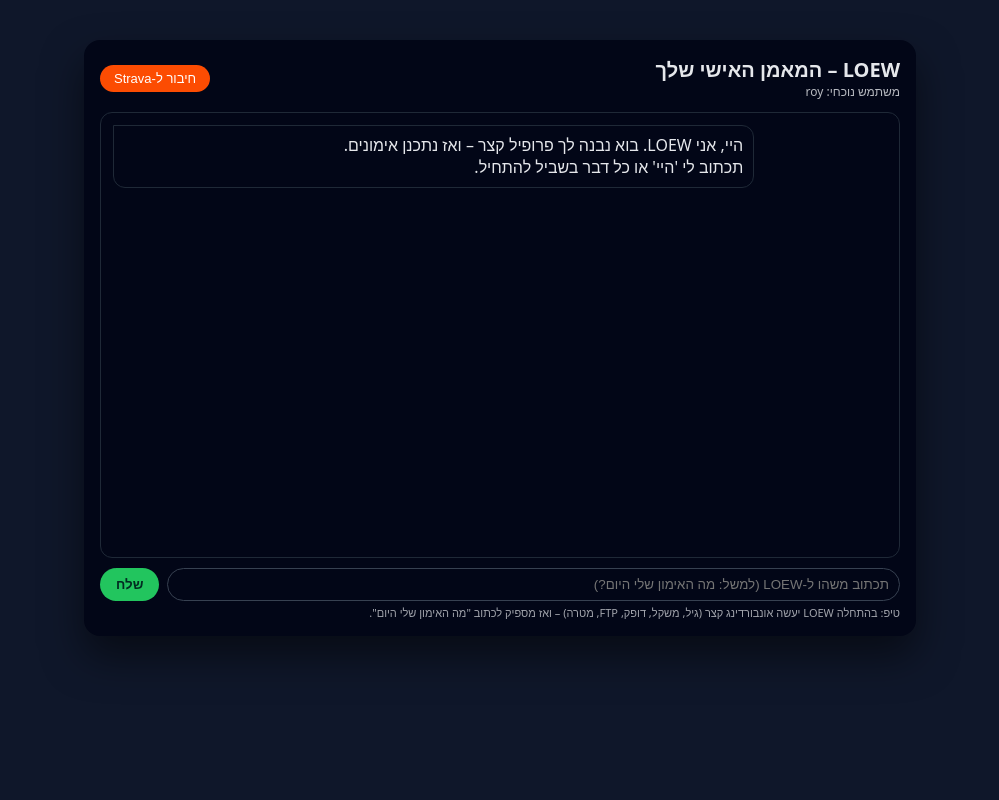
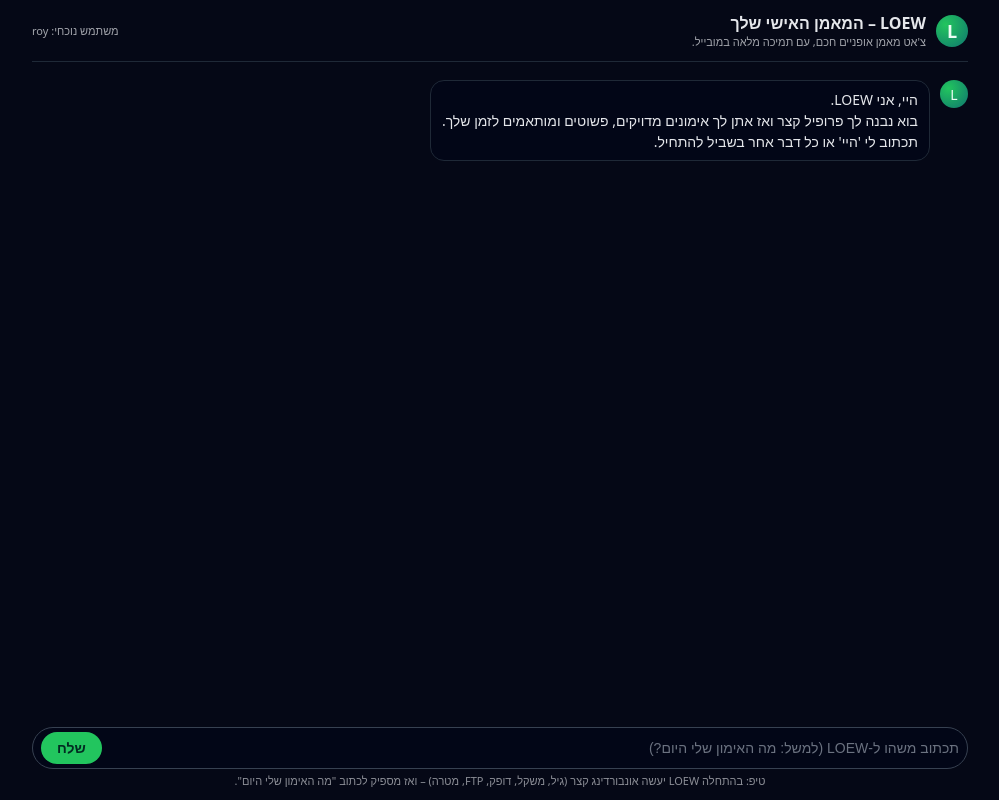
Before and after one commit to royloew/LOEW, a website: page public/index.html in a window 1280 px wide. Shown: the whole page, without its empty margins (140-1139 px from the left). Drawn offline with Linux system fonts and the light colour scheme.

Commit message:
Updated UI to ChatGPT-style

```diff
--- a/public/index.html
+++ b/public/index.html
@@ -4,92 +4,198 @@
     <meta charset="UTF-8" />
     <title>LOEW Chat</title>
     <meta name="viewport" content="width=device-width, initial-scale=1" />
+
     <style>
+      :root {
+        color-scheme: dark;
+      }
+
+      * {
+        box-sizing: border-box;
+      }
+
       body {
+        margin: 0;
         font-family: system-ui, -apple-system, BlinkMacSystemFont, "Segoe UI",
           sans-serif;
-        margin: 0;
-        padding: 0;
-        background: #0f172a;
+        background: #050816;
         color: #e5e7eb;
+      }
+
+      .page {
+        min-height: 100vh;
+        max-width: 960px;
+        margin: 0 auto;
+        padding: 0 12px;
         display: flex;
-        justify-content: center;
+        flex-direction: column;
       }
-      .app {
-        margin-top: 40px;
-        width: 100%;
-        max-width: 800px;
-        background: #020617;
-        border-radius: 16px;
-        padding: 16px;
-        box-shadow: 0 20px 40px rgba(0, 0, 0, 0.5);
-      }
+
+      /* ===== HEADER (כמו הפס העליון בצ'אט) ===== */
       .header {
         display: flex;
+        align-items: center;
         justify-content: space-between;
+        padding: 12px 0;
+        border-bottom: 1px solid #1f2937;
+        gap: 8px;
+      }
+
+      .header-left {
+        display: flex;
         align-items: center;
-        margin-bottom: 12px;
+        gap: 10px;
       }
+
+      .logo-circle {
+        width: 32px;
+        height: 32px;
+        border-radius: 999px;
+        background: radial-gradient(circle at 30% 30%, #22c55e, #0f766e);
+        display: flex;
+        align-items: center;
+        justify-content: center;
+        font-size: 18px;
+        font-weight: 700;
+        color: #ecfdf5;
+        flex-shrink: 0;
+      }
+
+      .title-block {
+        display: flex;
+        flex-direction: column;
+      }
+
       .title {
-        font-size: 20px;
-        font-weight: 700;
+        font-size: 16px;
+        font-weight: 600;
       }
-      .user-id-box {
-        font-size: 12px;
-        opacity: 0.8;
+
+      .subtitle {
+        font-size: 11px;
+        opacity: 0.7;
       }
-      .strava-btn {
-        background: #fc4c02;
-        color: white;
+
+      .header-right {
+        font-size: 11px;
+        opacity: 0.7;
+        text-align: left;
+      }
+
+      /* ===== CHAT AREA ===== */
+      .chat-container {
+        flex: 1;
+        display: flex;
+        flex-direction: column;
+        padding: 8px 0 80px; /* מקום לאינפוט */
+      }
+
+      #chat {
+        flex: 1;
+        overflow-y: auto;
+        padding: 10px 0 16px;
+        display: flex;
+        flex-direction: column;
+        gap: 10px;
+      }
+
+      .message-row {
+        display: flex;
+        gap: 10px;
+        width: 100%;
+      }
+
+      .message-row.assistant {
+        flex-direction: row;
+      }
+
+      .message-row.user {
+        flex-direction: row-reverse;
+      }
+
+      .avatar {
+        width: 28px;
+        height: 28px;
+        border-radius: 999px;
+        background: #111827;
+        border: 1px solid #1f2937;
+        display: flex;
+        align-items: center;
+        justify-content: center;
+        font-size: 14px;
+        flex-shrink: 0;
+      }
+
+      .avatar.assistant {
+        background: radial-gradient(circle at 30% 30%, #22c55e, #0f766e);
+        color: #ecfdf5;
         border: none;
-        border-radius: 999px;
-        padding: 6px 14px;
-        font-size: 13px;
-        cursor: pointer;
       }
-      .chat {
-        border-radius: 12px;
+
+      .avatar.user {
+        background: #1f2937;
+        color: #e5e7eb;
+      }
+
+      .bubble {
+        max-width: 100%;
+        padding: 8px 11px;
+        border-radius: 14px;
+        font-size: 14px;
+        line-height: 1.5;
+        white-space: pre-wrap;
+        word-wrap: break-word;
+      }
+
+      .bubble.assistant {
         background: #020617;
         border: 1px solid #1f2937;
-        padding: 12px;
-        height: 420px;
-        overflow-y: auto;
-        margin-bottom: 10px;
       }
-      .msg {
-        margin-bottom: 10px;
-        max-width: 80%;
-        line-height: 1.4;
-        white-space: pre-wrap;
+
+      .bubble.user {
+        background: #10b981;
+        color: #022c22;
       }
-      .msg.me {
-        margin-left: auto;
-        background: #1d4ed8;
-        color: white;
-        padding: 8px 10px;
-        border-radius: 12px 0 12px 12px;
+
+      /* ===== INPUT BAR (קבוע בתחתית, כמו GPT) ===== */
+      .input-bar-wrap {
+        position: sticky;
+        bottom: 0;
+        margin: 0 -12px;
+        padding: 8px 12px 12px;
+        background: linear-gradient(to top, #050816 60%, rgba(5, 8, 22, 0));
       }
-      .msg.bot {
-        margin-right: auto;
-        background: #020617;
-        border: 1px solid #1f2937;
-        padding: 8px 10px;
-        border-radius: 0 12px 12px 12px;
+
+      .input-bar-inner {
+        max-width: 960px;
+        margin: 0 auto;
       }
+
       .input-row {
         display: flex;
         gap: 8px;
-        margin-top: 8px;
-      }
-      .input-row input {
-        flex: 1;
-        padding: 8px 10px;
+        align-items: center;
         border-radius: 999px;
         border: 1px solid #374151;
         background: #020617;
+        padding: 4px 4px 4px 8px;
+      }
+
+      .input-row input {
+        flex: 1;
+        border: none;
+        outline: none;
+        background: transparent;
         color: #e5e7eb;
+        font-size: 14px;
+        padding: 6px 4px;
       }
-      .input-row button {
+
+      .input-row input::placeholder {
+        color: #6b7280;
+      }
+
+      .send-btn {
         border-radius: 999px;
         border: none;
         padding: 8px 16px;
@@ -97,65 +203,130 @@
         color: #022c22;
         font-weight: 600;
         cursor: pointer;
+        font-size: 14px;
+        flex-shrink: 0;
       }
+
+      .send-btn:disabled {
+        opacity: 0.6;
+        cursor: default;
+      }
+
       .small-note {
         font-size: 11px;
-        opacity: 0.7;
+        opacity: 0.6;
         margin-top: 4px;
+        text-align: center;
+      }
+
+      /* ===== RESPONSIVE ===== */
+      @media (max-width: 640px) {
+        .page {
+          padding: 0 8px;
+        }
+
+        .header {
+          padding-top: 8px;
+          padding-bottom: 8px;
+        }
+
+        .title {
+          font-size: 14px;
+        }
+
+        .subtitle {
+          font-size: 10px;
+        }
+
+        .bubble {
+          font-size: 13px;
+        }
+
+        .send-btn {
+          padding: 6px 12px;
+          font-size: 13px;
+        }
+
+        .input-bar-wrap {
+          margin: 0 -8px;
+          padding: 6px 8px 10px;
+        }
       }
     </style>
   </head>
+
   <body>
-    <div class="app">
-      <div class="header">
-        <div>
+    <div class="page">
+      <!-- HEADER -->
+      <header class="header">
+        <div class="header-left">
+          <div class="logo-circle">L</div>
+          <div class="title-block">
             <div class="title">LOEW – המאמן האישי שלך</div>
-          <div class="user-id-box">
+            <div class="subtitle">
+              צ'אט מאמן אופניים חכם, עם תמיכה מלאה במובייל.
+            </div>
+          </div>
+        </div>
+        <div class="header-right">
           משתמש נוכחי:
           <span id="user-id-label"></span>
         </div>
-        </div>
-        <button id="strava-btn" class="strava-btn">
-          חיבור ל-Strava
-        </button>
-      </div>
+      </header>
 
-      <div id="chat" class="chat"></div>
+      <!-- CHAT -->
+      <main class="chat-container">
+        <div id="chat"></div>
+      </main>
 
+      <!-- INPUT BAR -->
+      <div class="input-bar-wrap">
+        <div class="input-bar-inner">
           <div class="input-row">
             <input
               id="input"
               type="text"
               placeholder="תכתוב משהו ל-LOEW (למשל: מה האימון שלי היום?)"
             />
-        <button id="send-btn">שלח</button>
+            <button id="send-btn" class="send-btn">שלח</button>
           </div>
           <div class="small-note">
-        טיפ: בהתחלה LOEW יעשה אונבורדינג קצר (גיל, משקל, דופק, FTP, מטרה) – ואז
-        מספיק לכתוב "מה האימון שלי היום".
+            טיפ: בהתחלה LOEW יעשה אונבורדינג קצר (גיל, משקל, דופק, FTP,
+            מטרה) – ואז מספיק לכתוב "מה האימון שלי היום".
+          </div>
+        </div>
       </div>
     </div>
 
     <script>
       // ====== הגדרת userId ======
-      // כאן אתה בוחר לכל משתתף מזהה. אפשר:
-      // const USER_ID = "roy";
-      // ליורם: "yoram", לילד: "itai" וכו'.
-      const USER_ID = "roy";
+      const USER_ID = "roy"; // אפשר לשנות ליורמים, ילדים וכו'
 
       const chatEl = document.getElementById("chat");
       const inputEl = document.getElementById("input");
       const sendBtn = document.getElementById("send-btn");
-      const stravaBtn = document.getElementById("strava-btn");
       const userIdLabel = document.getElementById("user-id-label");
 
       userIdLabel.textContent = USER_ID;
 
       function addMessage(text, who) {
-        const div = document.createElement("div");
-        div.className = "msg " + who;
-        div.textContent = text;
-        chatEl.appendChild(div);
+        const row = document.createElement("div");
+        row.className = "message-row " + (who === "me" ? "user" : "assistant");
+
+        const avatar = document.createElement("div");
+        avatar.className =
+          "avatar " + (who === "me" ? "user" : "assistant");
+        avatar.textContent = who === "me" ? "אני" : "L";
+
+        const bubble = document.createElement("div");
+        bubble.className =
+          "bubble " + (who === "me" ? "user" : "assistant");
+        bubble.textContent = text;
+
+        row.appendChild(avatar);
+        row.appendChild(bubble);
+
+        chatEl.appendChild(row);
         chatEl.scrollTop = chatEl.scrollHeight;
       }
 
@@ -165,6 +336,8 @@
 
         addMessage(text, "me");
         inputEl.value = "";
+        inputEl.focus();
+        sendBtn.disabled = true;
 
         try {
           const res = await fetch("/api/loew/chat", {
@@ -173,7 +346,7 @@
             body: JSON.stringify({
               userId: USER_ID,
               message: text,
-              snapshot: null, // אפשר בעתיד להכניס כאן snapshot מ-Strava
+              snapshot: null, // בעתיד אפשר להכניס כאן snapshot מ-Strava
             }),
           });
 
@@ -184,14 +357,12 @@
             return;
           }
 
-          // במצב אונבורדינג – לפעמים הטקסט הוא "__STRAVA_CONNECT__"
+          // לוגיקת אונבורדינג – במקרה ש-LOEW מבקש חיבור לסטרבה
           if (data.onboarding && data.reply === "__STRAVA_CONNECT__") {
             addMessage(
               "בשביל להמשיך צריך לחבר את חשבון ה-Strava שלך. מעביר אותך לעמוד החיבור...",
               "bot"
             );
-
-            // הפניה ל־/auth/strava עם userId
             window.location.href =
               "/auth/strava?userId=" + encodeURIComponent(USER_ID);
             return;
@@ -205,26 +376,25 @@
         } catch (err) {
           console.error(err);
           addMessage("הייתה תקלה בתקשורת עם השרת.", "bot");
+        } finally {
+          sendBtn.disabled = false;
         }
       }
 
       sendBtn.addEventListener("click", sendMessage);
+
       inputEl.addEventListener("keydown", (e) => {
         if (e.key === "Enter") {
+          e.preventDefault();
           sendMessage();
         }
       });
 
-      // כפתור סטרבה – חיבור יזום, בלי קשר לאונבורדינג
-      stravaBtn.addEventListener("click", () => {
-        window.location.href =
-          "/auth/strava?userId=" + encodeURIComponent(USER_ID);
-      });
-
-      // הודעת פתיחה
+      // הודעת פתיחה בסגנון GPT
       addMessage(
-        "היי, אני LOEW. בוא נבנה לך פרופיל קצר – ואז נתכנן אימונים.\n" +
-          "תכתוב לי 'היי' או כל דבר בשביל להתחיל.",
+        "היי, אני LOEW.\n" +
+          "בוא נבנה לך פרופיל קצר ואז אתן לך אימונים מדויקים, פשוטים ומותאמים לזמן שלך.\n" +
+          "תכתוב לי 'היי' או כל דבר אחר בשביל להתחיל.",
         "bot"
       );
     </script>
```
Lines whose indentation alone changed are shown as unchanged.
